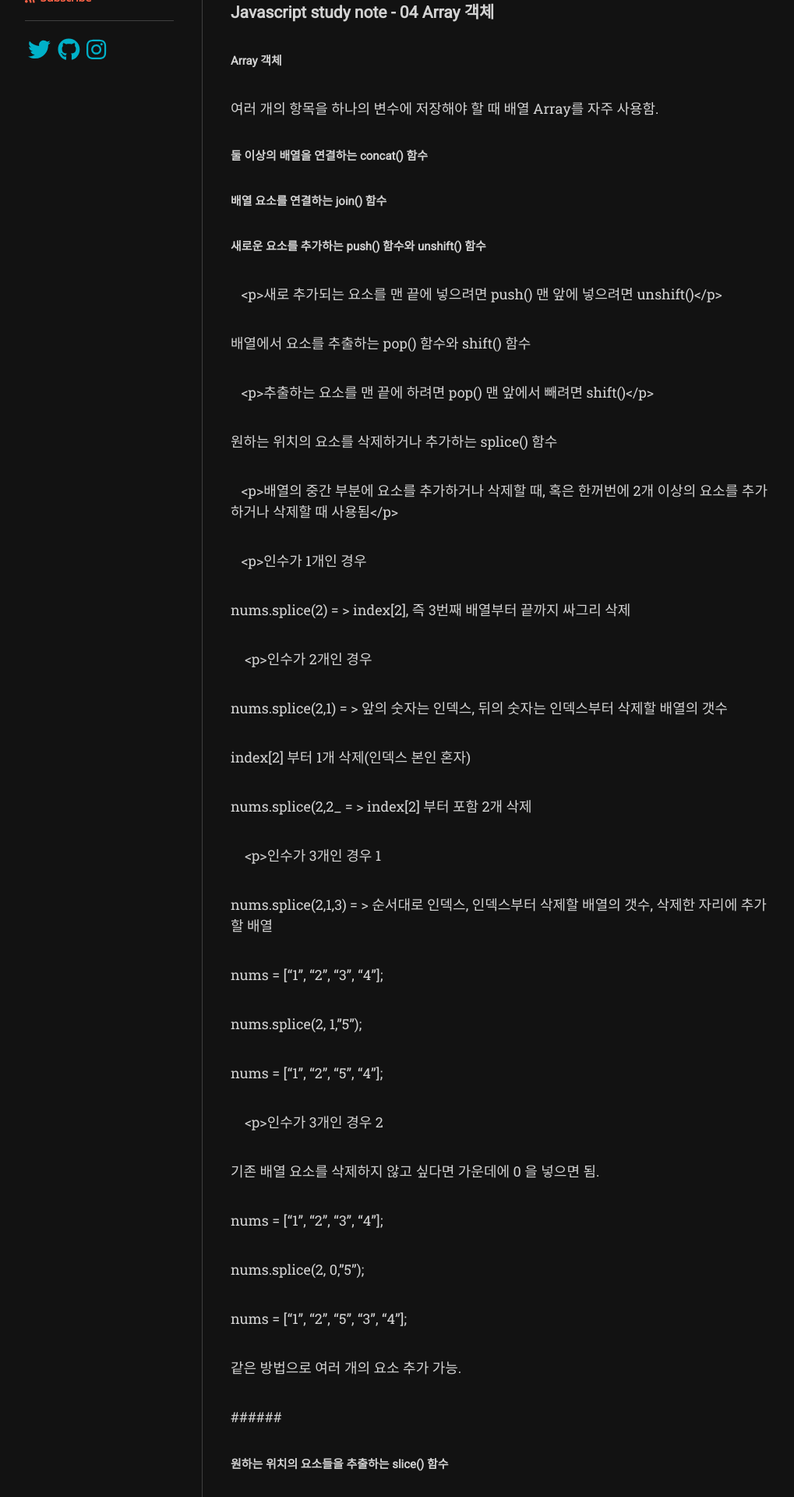
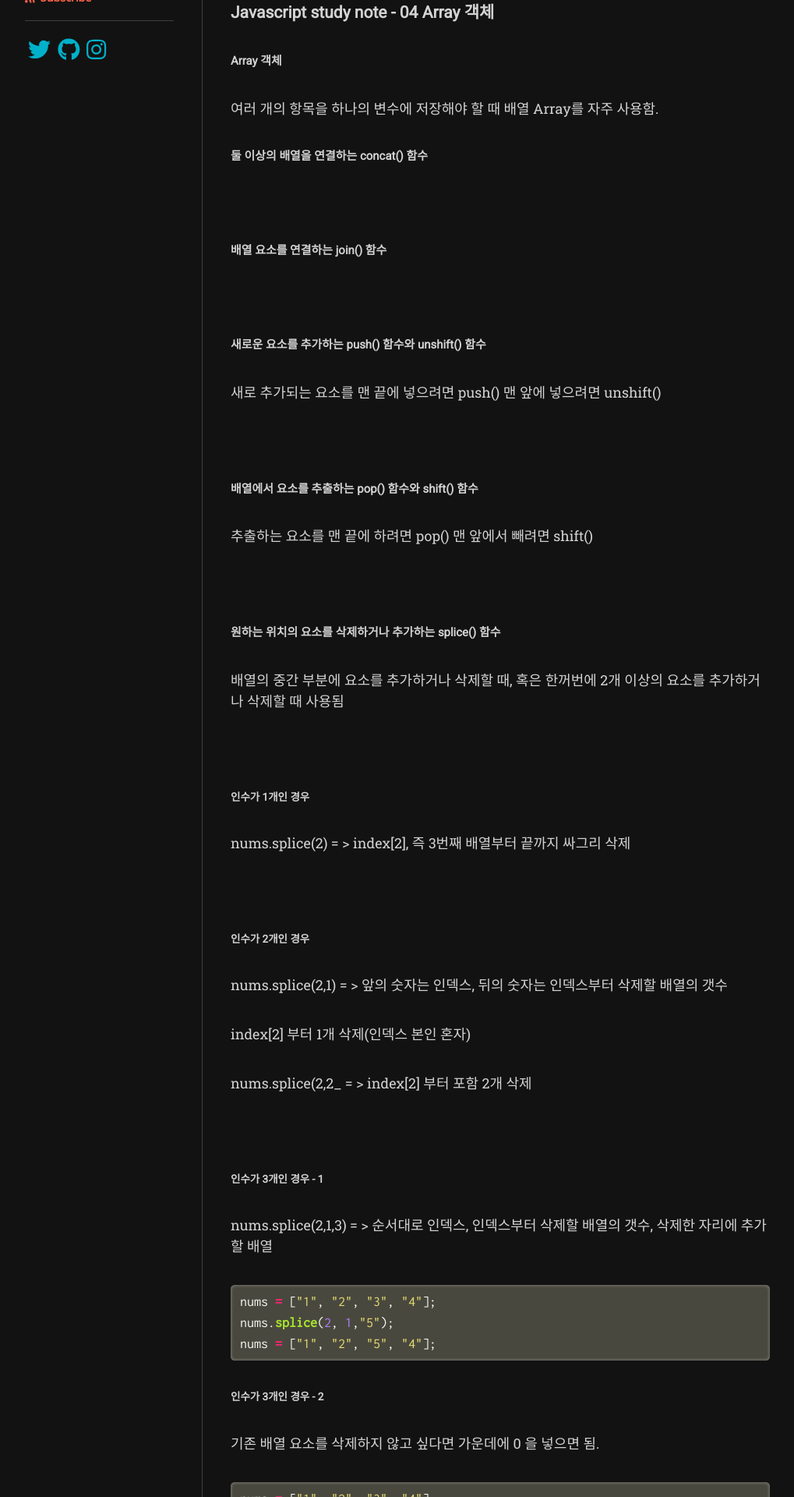
Before and after one commit to givvemee/givvemee.github.io, a Jekyll site: the page built from _posts/2021-09-01-Javascript-study-note-04.md, in a window 1280 px wide. Shown: the part 371-2291 px from the top of the page at 78% size, without its empty margins (130-1149 px from the left). Built offline with Jekyll 4.4.1, drawn with Linux system fonts in a browser that asks for light colours; nearby versions of some CDN libraries; some web fonts are replaced; our own code applies the rules of GitHub Pages for plain Markdown files; some of the changed text lies outside the part shown.

Commit message:
Update 2021-09-01-Javascript-study-note-04.md

````diff
--- a/_posts/2021-09-01-Javascript-study-note-04.md
+++ b/_posts/2021-09-01-Javascript-study-note-04.md
@@ -8,81 +8,91 @@
 
 ##### 둘 이상의 배열을 연결하는 concat() 함수
 
+<br>
+
 ##### 배열 요소를 연결하는 join() 함수
+
+<br>
 
 ##### 새로운 요소를 추가하는 push() 함수와 unshift() 함수
 
-   <p>새로 추가되는 요소를 맨 끝에 넣으려면 push() 맨 앞에 넣으려면 unshift()</p>
+새로 추가되는 요소를 맨 끝에 넣으려면 push() 맨 앞에 넣으려면 unshift()
 
-  배열에서 요소를 추출하는 pop() 함수와 shift() 함수
+<br>
 
-   <p>추출하는 요소를 맨 끝에 하려면 pop() 맨 앞에서 빼려면 shift()</p>
+##### 배열에서 요소를 추출하는 pop() 함수와 shift() 함수
 
-원하는 위치의 요소를 삭제하거나 추가하는 splice() 함수
+추출하는 요소를 맨 끝에 하려면 pop() 맨 앞에서 빼려면 shift()
 
-   <p>배열의 중간 부분에 요소를 추가하거나 삭제할 때, 혹은 한꺼번에 2개 이상의 요소를 추가하거나 삭제할 때 사용됨</p>
+<br>
 
-   <p><span>인수가 1개인 경우</span><br>
+##### 원하는 위치의 요소를 삭제하거나 추가하는 splice() 함수
 
-  nums.splice(2) = > index[2], 즉 3번째 배열부터 끝까지 싸그리 삭제
+배열의 중간 부분에 요소를 추가하거나 삭제할 때, 혹은 한꺼번에 2개 이상의 요소를 추가하거나 삭제할 때 사용됨
+
+<br>
+
+###### 인수가 1개인 경우
+
+ nums.splice(2) = > index[2], 즉 3번째 배열부터 끝까지 싸그리 삭제
+
+<br>
+
+###### 인수가 2개인 경우
+
+nums.splice(2,1) = > 앞의 숫자는 인덱스, 뒤의 숫자는 인덱스부터 삭제할 배열의 갯수
+
+index[2] 부터 1개 삭제(인덱스 본인 혼자)
+
+nums.splice(2,2_ = > index[2] 부터 포함 2개 삭제
+
+<br>
+
+###### 인수가 3개인 경우 - 1
+
+nums.splice(2,1,3) = > 순서대로 인덱스, 인덱스부터 삭제할 배열의 갯수, 삭제한 자리에 추가할 배열 <br>
+
+```javascript
+nums = ["1", "2", "3", "4"];
+nums.splice(2, 1,"5");
+nums = ["1", "2", "5", "4"];
+```
 
 
 
-    <p><span>인수가 2개인 경우</span><br>
+###### 인수가 3개인 경우 - 2
 
-  nums.splice(2,1) = > 앞의 숫자는 인덱스, 뒤의 숫자는 인덱스부터 삭제할 배열의 갯수<br>
+기존 배열 요소를 삭제하지 않고 싶다면 가운데에 0 을 넣으면 됨.
 
-  index[2] 부터 1개 삭제(인덱스 본인 혼자)<br>
-
-  nums.splice(2,2_ = > index[2] 부터 포함 2개 삭제
+```javascript
+nums = ["1", "2", "3", "4"];
+nums.splice(2, 0,"5");
+nums = ["1", "2", "5", "3", "4"];
+```
 
 
 
-    <p><span>인수가 3개인 경우 1</span><br>
+같은 방법으로 여러 개의 요소 추가 가능.
 
-  nums.splice(2,1,3) = > 순서대로 인덱스, 인덱스부터 삭제할 배열의 갯수, 삭제한 자리에 추가할 배열 <br>
-
-  nums = ["1", "2", "3", "4"];
-
-  nums.splice(2, 1,"5");
-
-  nums = ["1", "2", "5", "4"];
-
-
-
-    <p><span>인수가 3개인 경우 2</span><br>
-
-  기존 배열 요소를 삭제하지 않고 싶다면 가운데에 0 을 넣으면 됨.<br>
-
-  nums = ["1", "2", "3", "4"];
-
-  nums.splice(2, 0,"5");
-
-  nums = ["1", "2", "5", "3", "4"];
-
-  같은 방법으로 여러 개의 요소 추가 가능.
-
-
-
-######
+<br>
 
 #####  원하는 위치의 요소들을 추출하는 slice() 함수
 
-    <p>slice() 는 pop() 과 shift() 처럼 꺼낸다는 점에서는 같지만, 여러 개를 추출할 수 있다는 점에서 차이점을 가짐</p>
+slice() 는 pop() 과 shift() 처럼 꺼낸다는 점에서는 같지만, 여러 개를 추출할 수 있다는 점에서 차이점을 가짐
 
-    <p>추출해도 원래 배열은 변경되지 않음</p>
+추출해도 원래 배열은 변경되지 않음
 
-    <p>   nums = ["1", "2", "3", "4"];<br>
-
-  slice(1, 3);
-
-  \> 2 ("2", "3");
+```javascript
+nums = ["1", "2", "3", "4"];
+slice(1, 3);
+> 2 ("2", "3");
+```
 
   => 두번째 인수는 해당 인덱스 직전까지를 가리킴. [3] 이면 배열의 4번째 요소의 직전 것만을 추출함. = [2]
 
-  nums = ["1", "2", "3", "4"];<br>
-
-  </p>
+``` javascript
+nums = ["1", "2", "3", "4"];
+```
 
 
 - [x] 210827 Do it 자바스크립트 기본편 1강 ~ 3강
````
